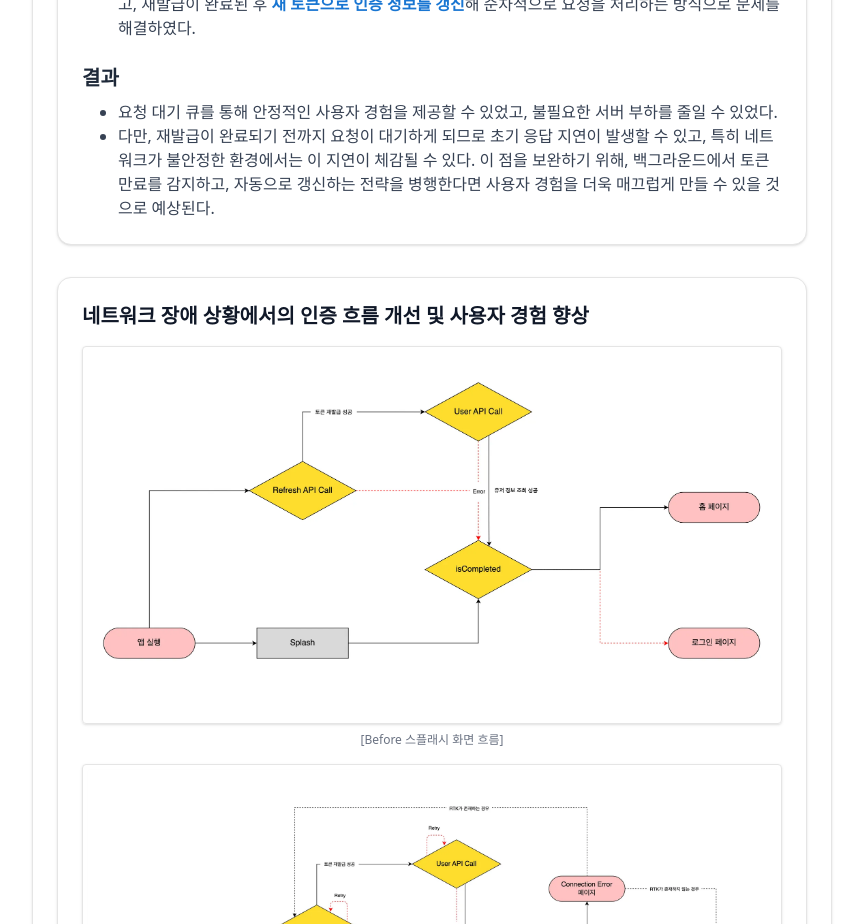
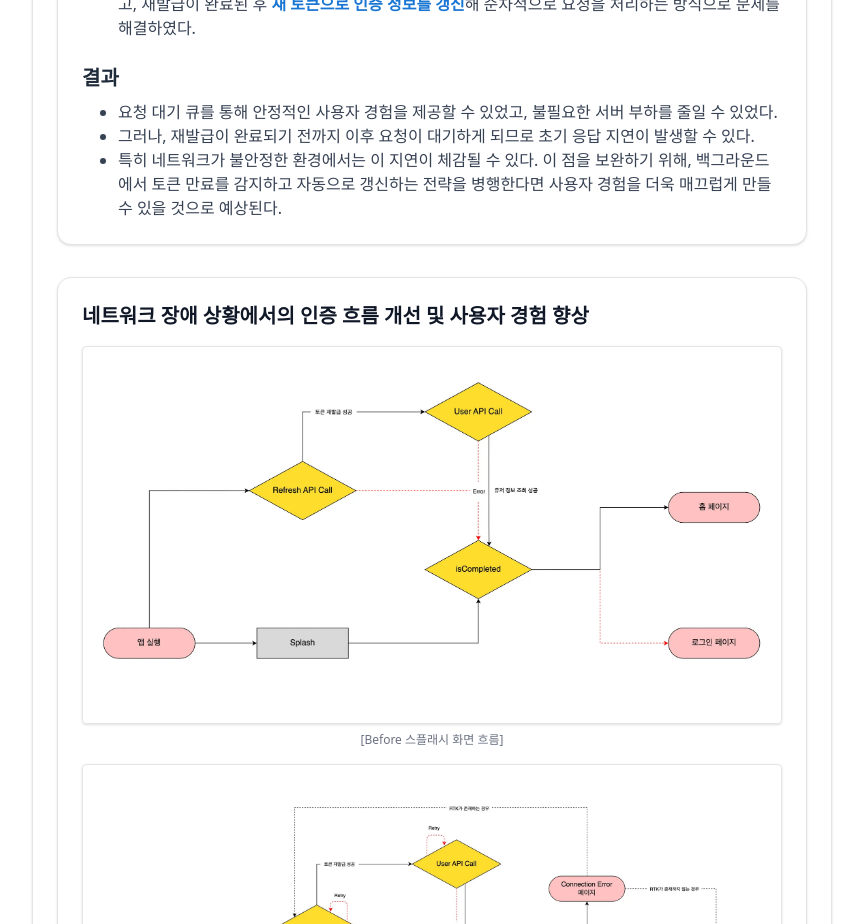
Before and after one commit to BangDori/bangdori-portfolio, a Next.js app: page /experience/sponjy-app in a window 1280 px wide. Shown: the part 2100-3024 px from the top of the page, without its empty margins (64-927 px from the left). Built offline with nearby package versions, Linux system fonts and the light colour scheme.

Commit message:
토큰 재발급 내용 수정

```diff
--- a/constants/app.ts
+++ b/constants/app.ts
@@ -22,7 +22,8 @@ const appDetail = [
     ],
     insights: [
       '요청 대기 큐를 통해 안정적인 사용자 경험을 제공할 수 있었고, 불필요한 서버 부하를 줄일 수 있었다.',
-      '다만, 재발급이 완료되기 전까지 요청이 대기하게 되므로 초기 응답 지연이 발생할 수 있고, 특히 네트워크가 불안정한 환경에서는 이 지연이 체감될 수 있다. 이 점을 보완하기 위해, 백그라운드에서 토큰 만료를 감지하고, 자동으로 갱신하는 전략을 병행한다면 사용자 경험을 더욱 매끄럽게 만들 수 있을 것으로 예상된다.',
+      '그러나, 재발급이 완료되기 전까지 이후 요청이 대기하게 되므로 초기 응답 지연이 발생할 수 있다.',
+      '특히 네트워크가 불안정한 환경에서는 이 지연이 체감될 수 있다. 이 점을 보완하기 위해, 백그라운드에서 토큰 만료를 감지하고 자동으로 갱신하는 전략을 병행한다면 사용자 경험을 더욱 매끄럽게 만들 수 있을 것으로 예상된다.',
     ],
     references: [],
   },
```
Also changed, not shown: public/app/token-refresh-after.png.
